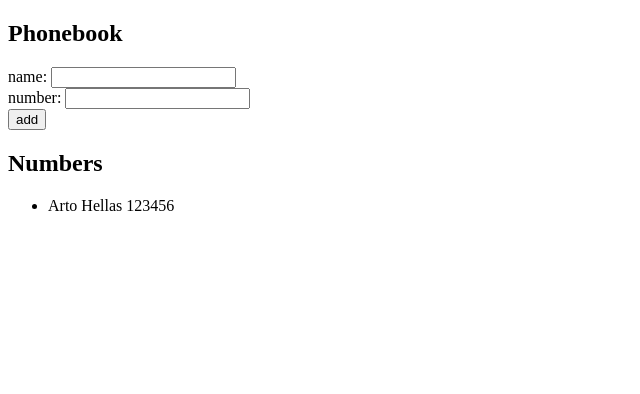
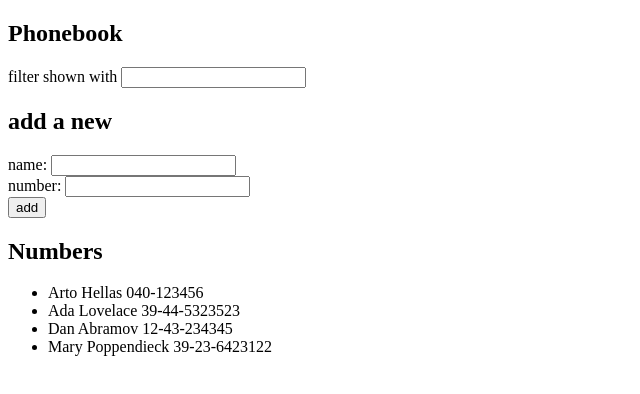
Before and after one commit to aitorortega03/fullstack-open-2024, a React (Vite) app in the folder part2/phonebook/: page / in a window 1280 px wide. Shown: the top 394 px of the page, without its empty margins (0-640 px from the left). Built offline with nearby package versions, Linux system fonts and the light colour scheme.

Commit message:
implement search functionality 2.9

```diff
--- a/part2/phonebook/src/App.jsx
+++ b/part2/phonebook/src/App.jsx
@@ -2,13 +2,14 @@ import { useState } from "react";
 
 const App = () => {
   const [persons, setPersons] = useState([
-    {
-      name: "Arto Hellas",
-      number: 123456
-    },
+    { name: 'Arto Hellas', number: '040-123456', id: 1 },
+    { name: 'Ada Lovelace', number: '39-44-5323523', id: 2 },
+    { name: 'Dan Abramov', number: '12-43-234345', id: 3 },
+    { name: 'Mary Poppendieck', number: '39-23-6423122', id: 4 }
   ]);
   const [newName, setNewName] = useState('')
   const [newNumber, setNewNumber] = useState('')
+  const [nameFilter, setNameFilter] = useState('')
 
   const addName = (event) => {
     event.preventDefault()
@@ -29,19 +30,28 @@ const App = () => {
     setNewName(event.target.value)
   }
 
-  const handelNumberChange = (event) => {
+  const handleNumberChange = (event) => {
     setNewNumber(event.target.value)
   }
+
+  const handleNameFilterChange = (event) => {
+    setNameFilter(event.target.value);
+  };
 
   return (
     <div>
       <h2>Phonebook</h2>
+      <div>
+        filter shown with{" "}
+        <input value={nameFilter} onChange={handleNameFilterChange} />
+      </div>
+      <h2>add a new</h2>
       <form onSubmit={addName}>
         <div>
-          name: <input value={newName} onChange={handleNameChange}/>
+          name: <input value={newName} onChange={handleNameChange} />
         </div>
         <div>
-          number: <input value={newNumber} onChange={handelNumberChange}/>
+          number: <input value={newNumber} onChange={handleNumberChange} />
         </div>
         <div>
           <button type="submit">add</button>
@@ -49,9 +59,15 @@ const App = () => {
       </form>
       <h2>Numbers</h2>
       <ul>
-        {
-          persons.map(person => <li key={person.name}>{person.name} {person.number}</li>)
-        }
+        {persons
+          .filter((person) =>
+            person.name.toLowerCase().includes(nameFilter.toLowerCase())
+          )
+          .map((person) => (
+            <li key={person.name}>
+              {person.name} {person.number}
+            </li>
+          ))}
       </ul>
     </div>
   );
```
